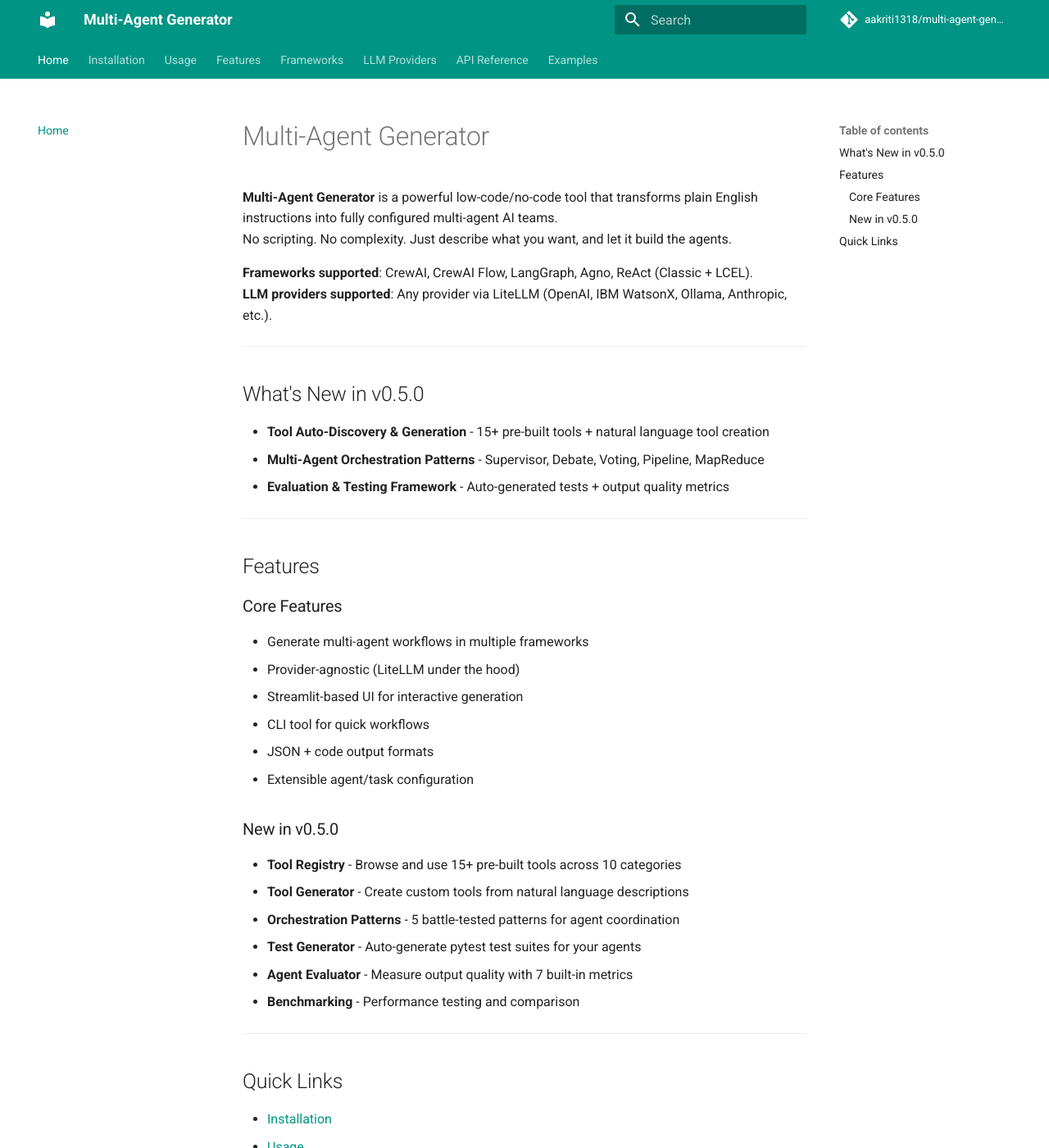
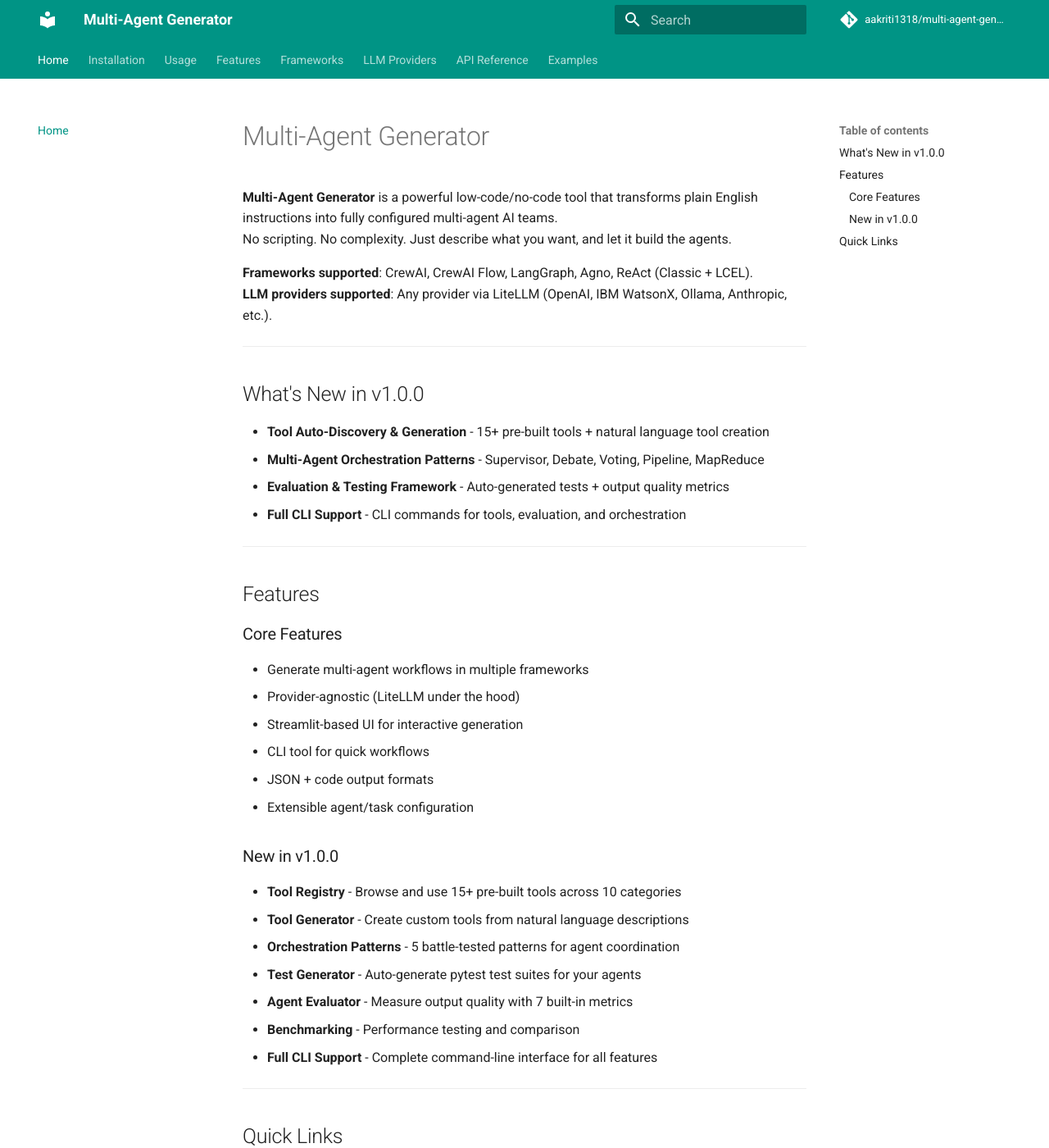
Before and after one commit to Utsav280805/OrchestrAI, an MkDocs documentation site: the page built from docs/index.md, in a window 1280 px wide and 1400 px high. Shown: the whole window at 82% size. Built offline with MkDocs 1.6.1 and Material for MkDocs 9.7.7, drawn with Linux system fonts in a browser that asks for light colours; comment, search, counter and statistics services are not loaded.

```diff
--- a/docs/index.md
+++ b/docs/index.md
@@ -8,11 +8,12 @@ No scripting. No complexity. Just describe what you want, and let it build the a
 
 ---
 
-## What's New in v0.5.0
+## What's New in v1.0.0
 
 - **Tool Auto-Discovery & Generation** - 15+ pre-built tools + natural language tool creation
 - **Multi-Agent Orchestration Patterns** - Supervisor, Debate, Voting, Pipeline, MapReduce
 - **Evaluation & Testing Framework** - Auto-generated tests + output quality metrics
+- **Full CLI Support** - CLI commands for tools, evaluation, and orchestration
 
 ---
 
@@ -26,13 +27,14 @@ No scripting. No complexity. Just describe what you want, and let it build the a
 - JSON + code output formats
 - Extensible agent/task configuration
 
-### New in v0.5.0
+### New in v1.0.0
 - **Tool Registry** - Browse and use 15+ pre-built tools across 10 categories
 - **Tool Generator** - Create custom tools from natural language descriptions
 - **Orchestration Patterns** - 5 battle-tested patterns for agent coordination
 - **Test Generator** - Auto-generate pytest test suites for your agents
 - **Agent Evaluator** - Measure output quality with 7 built-in metrics
 - **Benchmarking** - Performance testing and comparison
+- **Full CLI Support** - Complete command-line interface for all features
 
 ---
 
--- a/multi_agent_generator/__init__.py
+++ b/multi_agent_generator/__init__.py
@@ -1,5 +1,5 @@
 ## multi-agent-generator/__init__.py
-__version__ = "0.5.0"
+__version__ = "1.0.0"
 
 from .model_inference import (
     ModelInference,
```
